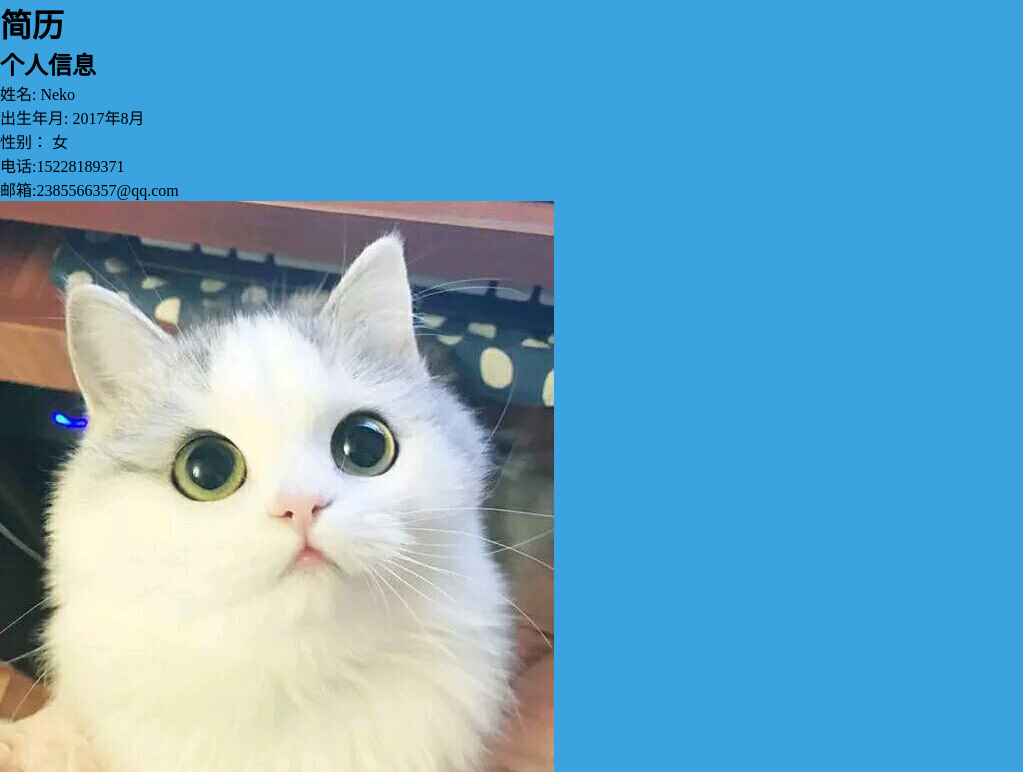
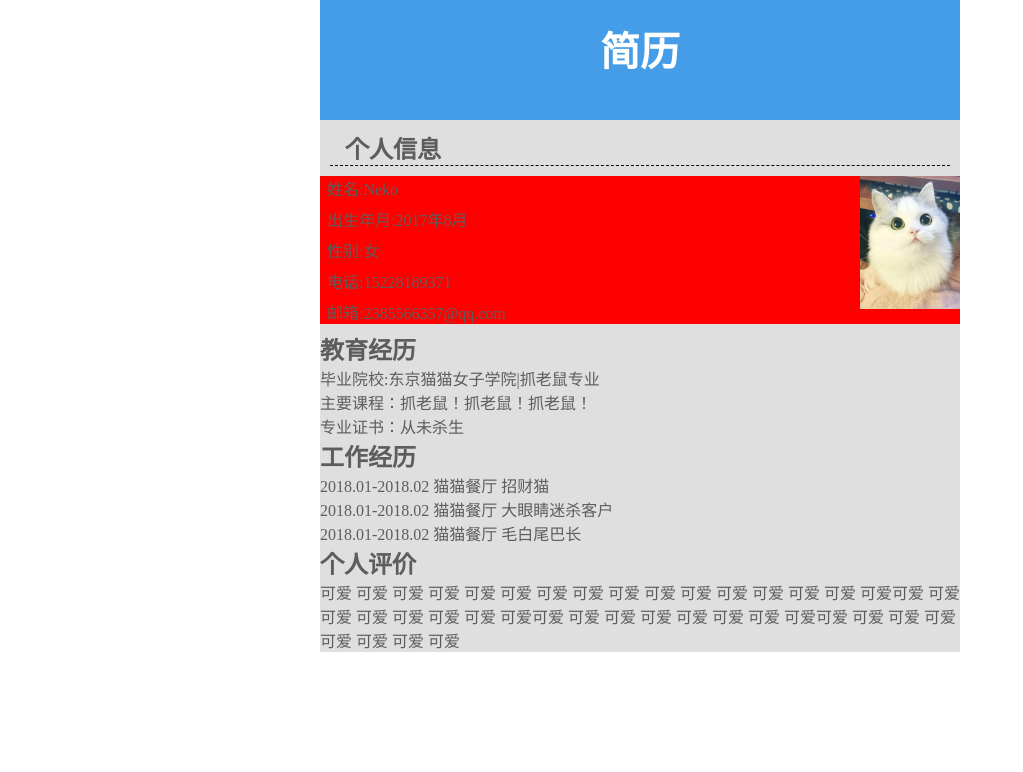
Before and after one commit to 2385567357/test-03-css-of-resume, a plain HTML site: page index.html in a window 1280 px wide. Shown: the top 772 px of the page, without its empty margins (0-1023 px from the left). Drawn offline with Linux system fonts and the light colour scheme.

Commit message:
some css

```diff
--- a/index.css
+++ b/index.css
@@ -1,6 +1,40 @@
-* {
+*{
     padding: 0;
     margin: 0;
     list-style: none;
-    background-color: rgb(59, 163, 223);
+    color:rgb(94, 93, 93);
 }
+
+.resume{
+    width: 50%;
+    margin: 0 auto;
+    /* padding: 20px; */
+    background-color: rgb(223, 223, 223);
+}
+
+.resTital{
+    height:80px;
+    background-color: rgb(68, 157, 230);
+    text-align: center;
+    color:white;
+    font-size: 40px;
+    font-family: "仿宋";
+    padding: 20px;
+}
+
+.inf{
+    border-bottom: 1px dashed #000;
+    margin: 10px;
+    padding-left: 15px;
+}
+.person{
+    background-color:red;
+}
+.person>li{
+    margin: 7px;
+}
+.person>img{
+    width: 100px;
+    margin-left: 0px;
+    float: right;
+}
--- a/index.html
+++ b/index.html
@@ -4,20 +4,21 @@
     <meta charset="UTF-8">
     <meta name="viewport" content="width=device-width, initial-scale=1.0">
     <meta http-equiv="X-UA-Compatible" content="ie=edge">
-    <title>Document</title>
+    <title>Resume</title>
     <link rel="stylesheet" href="index.css">
 </head>
 <body>
-    <h1>简历</h1>
+    <div class="resume">
+        <h1 class="resTital">简历</h1>
         <div><!--个人信息部分-->
-        <h2>个人信息</h2>
-        <ul>
-            <li>姓名: Neko</li>
-            <li>出生年月: 2017年8月</li>
-            <li>性别： 女</li>
-            <li>电话:15228189371</li>
-            <li>邮箱:2385566357@qq.com</li>
-            <li><img src="imag\miao.JPG" alt=""></li>
+            <h2 class="inf">个人信息</h2>
+            <ul class="person">
+                <img src="imag\miao.JPG" alt="">
+                <li>姓名:<span>Neko</span></li>
+                <li>出生年月:<span>2017年8月</span></li>
+                <li>性别:<span>女</span></li>
+                <li>电话:<span>15228189371</span></li>
+                <li>邮箱:<span>2385566357@qq.com</span></li>
             </ul>
         </div>
         <div><!--教育经历部分-->
@@ -40,5 +41,6 @@
             <h2>个人评价</h2>
             <p>可爱 可爱 可爱 可爱 可爱 可爱 可爱 可爱 可爱 可爱 可爱 可爱 可爱 可爱 可爱 可爱可爱 可爱 可爱 可爱 可爱 可爱 可爱 可爱可爱 可爱 可爱 可爱 可爱 可爱 可爱 可爱可爱 可爱 可爱 可爱 可爱 可爱 可爱 可爱</p>
         </div>
+    </div>
 </body>
 </html>
```
Lines whose indentation alone changed are shown as unchanged.
